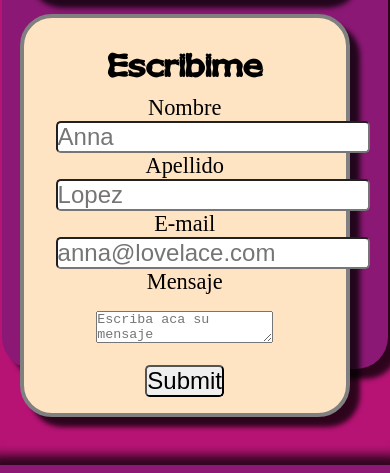
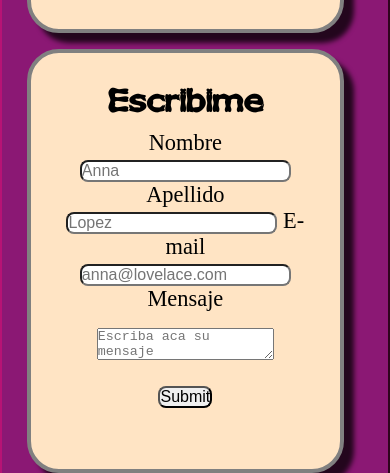
Before and after one commit to AdrianaVillafane/ADA-2023-Portfolio, a plain HTML site: page index.html in a window 390 px wide. Shown: the part 7140-7613 px from the top of the page. Drawn offline with Linux system fonts and the light colour scheme.

Commit message:
Modifico media querie de form de contacto

```diff
--- a/style.css
+++ b/style.css
@@ -283,7 +283,7 @@ margin:0.25rem 0.8rem;
   color:rgb(139, 24, 116)
 }
 input{
-  border-radius: 0.3rem;
+  border-radius: 0.5rem;
   font-size: 1.5rem;
 
 }
@@ -418,10 +418,13 @@ textarea{
   .contactoContainer{
     flex-direction: column;
     width: 95%;
-    height: 45rem;
+    height: 55rem;
   }
   .contactoRedes, .contactoForm{
     width: 90%;
+  }
+  input{
+    font-size: 1rem;
   }
   .pie{
     display: none;
```
Also changed, not shown: index.html (+2 -0 lines).
